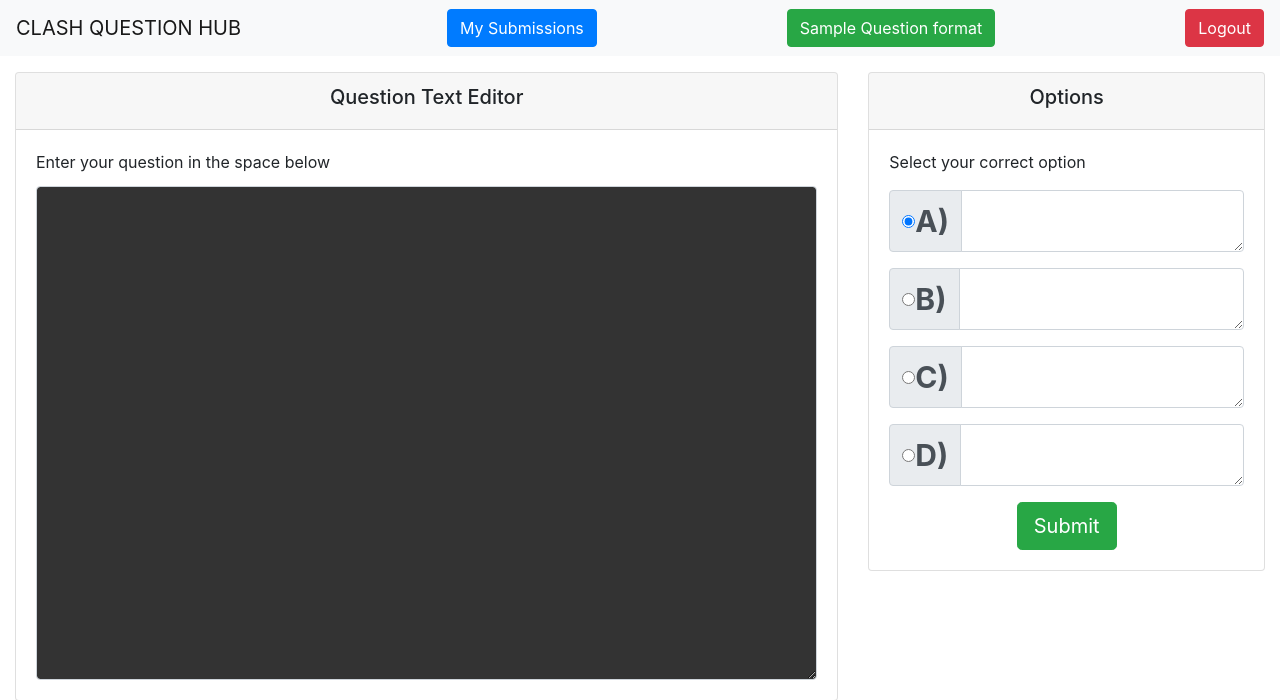
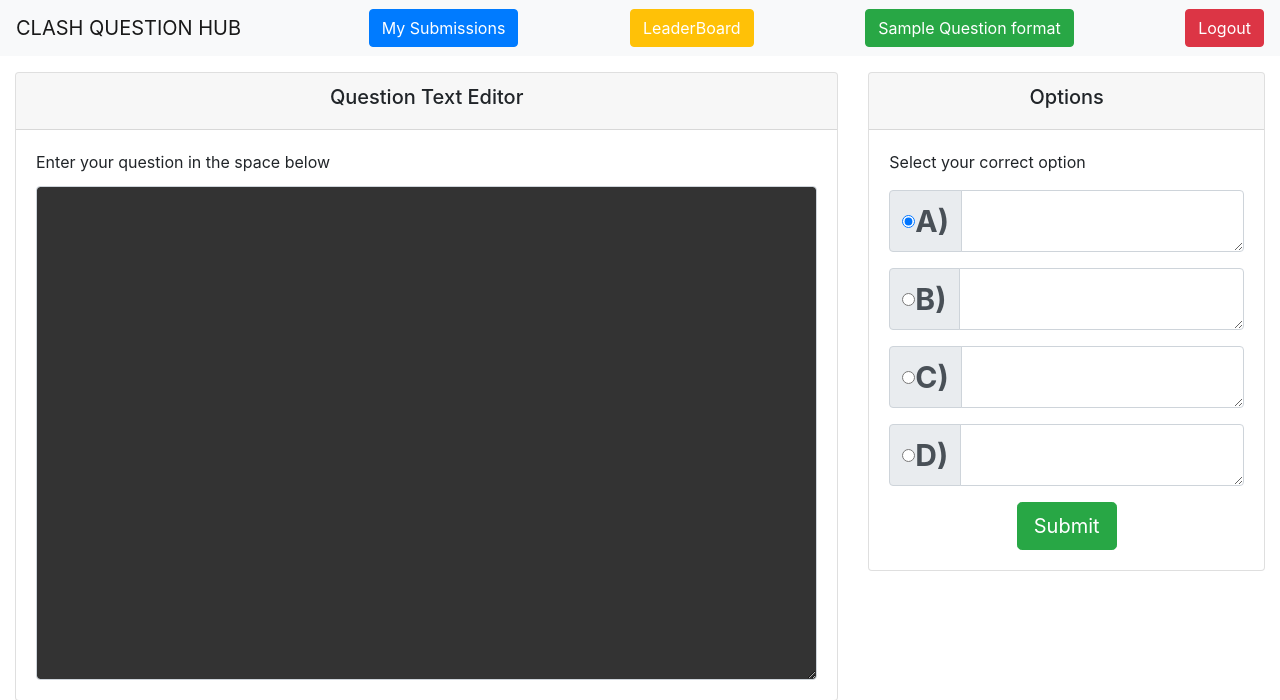
Before and after one commit to Clash17/mcqsubmit, a Django app: page /questionpage in a window 1280 px wide. Shown: the top 700 px of the page. Run offline with Django 3.2, Linux system fonts and the light colour scheme; a user stored in the database is signed in; some libraries are stand-ins or nearby versions.

Commit message:
leaderboard button addded

```diff
--- a/data/templates/questionpage.html
+++ b/data/templates/questionpage.html
@@ -23,6 +23,8 @@
     CLASH QUESTION HUB
   </a>
      <a href="/uploads" type="button" class="btn btn-primary my-2 my-sm-0"   style="color:white;" >My Submissions</a>
+     <a href="/leaderboard" type="button" class="btn btn-warning my-2 my-sm-0"   style="color:white;" >LeaderBoard</a>
+
      <button class="btn btn-success my-2 my-sm-0" data-toggle="modal" data-target="#exampleModal">Sample Question format</button>
 
     <a href="/logout">  <button class="btn btn-danger my-2 my-sm-0" type="submit">Logout</button></a>
```
